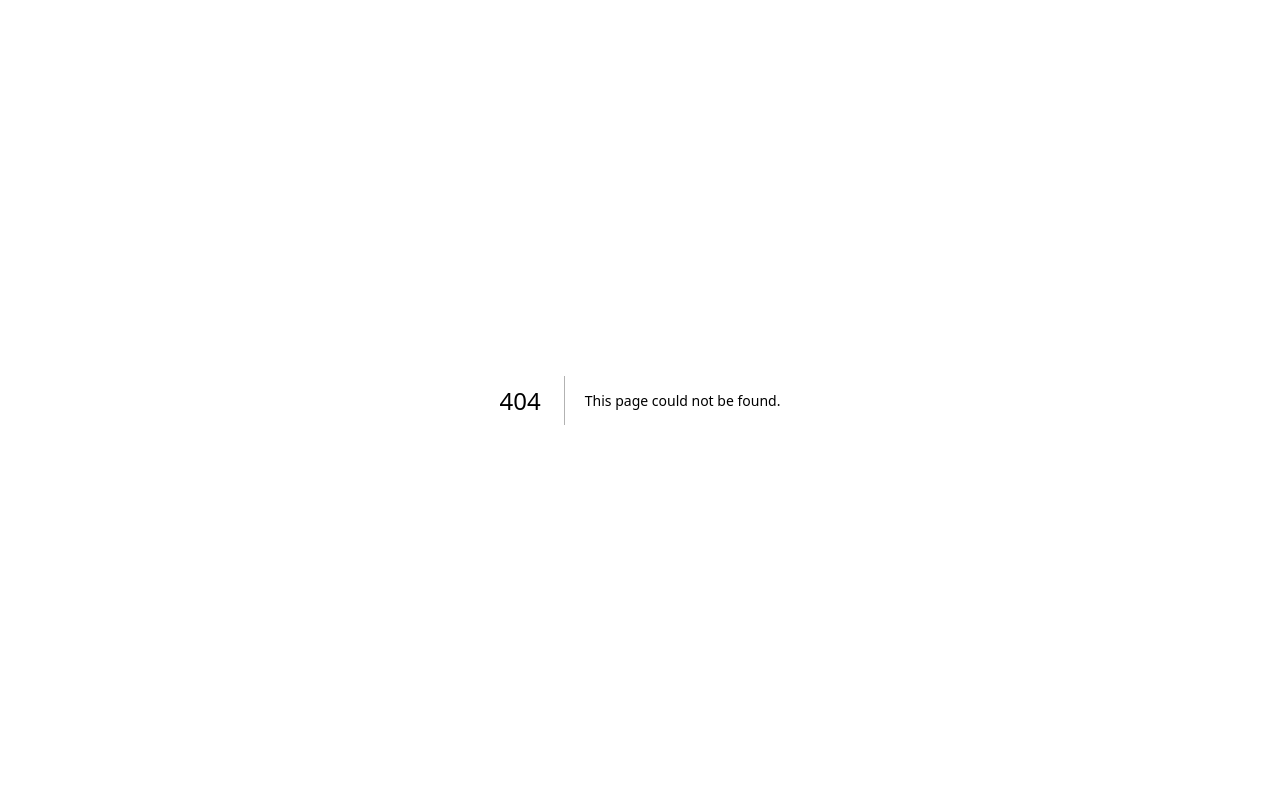
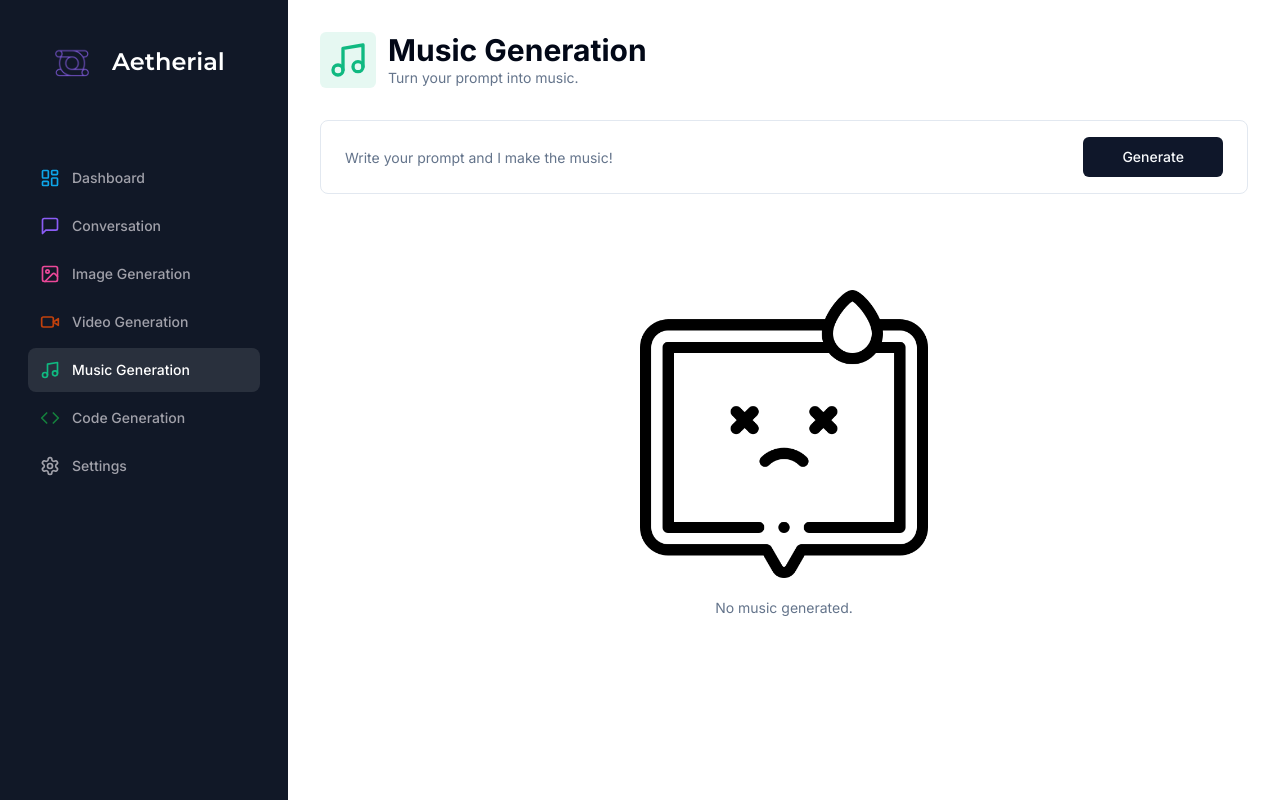
Before and after one commit to JoseAl05/ai-project, a Next.js app: page /music in a window 1280 px wide. Before the commit this address had no page. Built offline with nearby package versions, Linux system fonts and the light colour scheme.

Commit message:
created music page and constants

```diff
--- /dev/null
+++ b/app/(dashboard)/(routes)/music/constants.ts
@@ -0,0 +1,7 @@
+import * as z from 'zod';
+
+export const formSchema = z.object({
+    prompt: z.string().min(1,{
+        message: 'Prompt is required'
+    })
+})
--- /dev/null
+++ b/app/(dashboard)/(routes)/music/page.tsx
@@ -0,0 +1,116 @@
+'use client'
+
+import * as z from 'zod';
+import Header from '@/components/header/Header';
+import { Music } from 'lucide-react';
+import { useState } from 'react';
+import { useForm } from 'react-hook-form';
+import { zodResolver } from '@hookform/resolvers/zod';
+import axios from 'axios';
+import { useRouter } from 'next/navigation';
+
+import { formSchema } from './constants';
+import { Form, FormControl, FormField, FormItem } from '@/components/ui/form';
+import { Input } from '@/components/ui/input';
+import { Button } from '@/components/ui/button';
+import EmptyState from '@/components/empty-state/EmptyState';
+import LoadingState from '@/components/loading-state/LoadingState';
+import { cn } from '@/lib/utils';
+
+
+const MusicPage = () => {
+
+    const router = useRouter();
+    const [music, setMusic] = useState<string>()
+
+    const form = useForm<z.infer<typeof formSchema>>({
+        resolver: zodResolver(formSchema),
+        defaultValues: {
+            prompt: ''
+        }
+    });
+
+    const isLoading = form.formState.isSubmitting;
+
+    const onSubmit = async (values: z.infer<typeof formSchema>) => {
+        try {
+            setMusic(undefined);
+
+            const response = await axios.post('/api/music', values);
+
+            setMusic(response.data.audio);
+
+            form.reset();
+        } catch (error: any) {
+            // TO-DO: Open Pro Modal
+            console.log(error);
+        } finally {
+            router.refresh();
+        }
+    }
+
+    return (
+        <div>
+            <Header
+                title='Music Generation'
+                description='Turn your prompt into music.'
+                icon={Music}
+                iconColor='text-emerald-500'
+                bgColor='bg-emerald-500/10'
+            />
+            <div className='px-4 lg:px-8'>
+                <div>
+                    <Form {...form}>
+                        <form
+                            onSubmit={form.handleSubmit(onSubmit)}
+                            className='grid grid-cols-12 gap-2 rounded-lg border w-full p-4 px-3 focus-within:shadow-sm md:px-6'
+                        >
+                            <FormField
+                                name='prompt'
+                                render={({ field }) => (
+                                    <FormItem className='col-span-12 lg:col-span-10'>
+                                        <FormControl className='m-0 p-0'>
+                                            <Input
+                                                className='border-0 outline-none focus-visible:ring-0 focus-visible:ring-transparent'
+                                                disabled={isLoading}
+                                                placeholder='Write your prompt and I make the music!'
+                                                {...field}
+                                            />
+                                        </FormControl>
+                                    </FormItem>
+                                )}
+                            />
+                            <Button className='col-span-12 w-full lg:col-span-2' disabled={isLoading}>
+                                Generate
+                            </Button>
+                        </form>
+                    </Form>
+                </div>
+                <div className='space-y-4 mt-4'>
+                    {isLoading && (
+                        <div className='flex justify-center items-center p-8 rounded-lg w-full bg-muted'>
+                            <LoadingState />
+                        </div>
+                    )}
+                    {!music && !isLoading && (
+                        <EmptyState
+                            label='No music generated.'
+                        />
+                    )}
+                    {music && (
+                        <audio
+                            controls
+                            className='w-full mt-8'
+                        >
+                            <source
+                                src={music}
+                            />
+                        </audio>
+                    )}
+                </div>
+            </div>
+        </div>
+    );
+}
+
+export default MusicPage;
```
